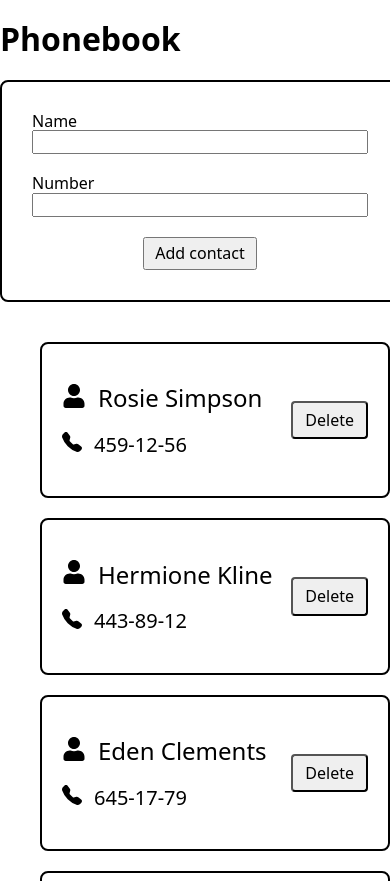
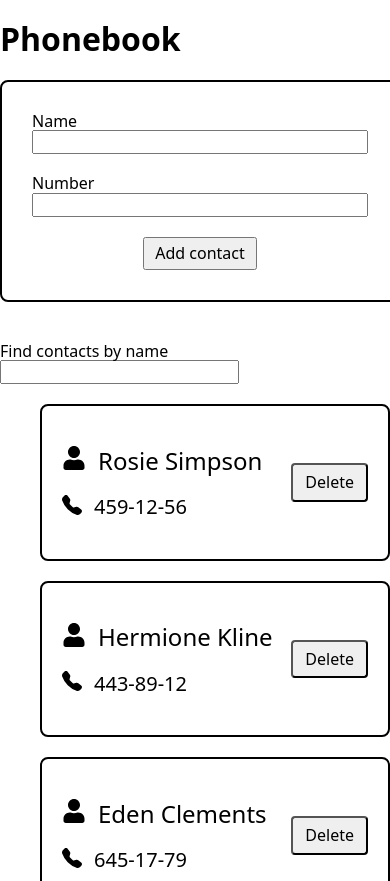
Before and after one commit to andriiyakymiv/goit-react-hw-03, a React (Vite) app: page / in a window 390 px wide. Shown: the top 881 px of the page. Built offline with nearby package versions, Linux system fonts and the light colour scheme.

Commit message:
Added a component (SearchBox) for searching contacts in the phone book and its style

```diff
--- a/src/App.jsx
+++ b/src/App.jsx
@@ -6,6 +6,7 @@ import ContactForm from './components/ContactForm/ContactForm';
 
 import './App.css';
 import ContactList from './components/ContactList/ContactList';
+import SearchBox from './components/SearchBox/SearchBox';
 
 function App() {
   const [searchValue, setSearchValue] = useState('');
@@ -29,6 +30,7 @@ function App() {
     <>
       <h1>Phonebook</h1>
       <ContactForm addContact={addContact} />
+      <SearchBox handleChange={handleChange} value={searchValue} />
       <ContactList contacts={filteredContacts} handleDelete={handleDelete} />
     </>
   );
--- a/src/components/SearchBox/SearchBox.jsx
+++ b/src/components/SearchBox/SearchBox.jsx
@@ -0,0 +1,16 @@
+import { useId } from 'react';
+
+import style from './SearchBox.module.css';
+
+const SearchBox = ({ handleChange, value }) => {
+  const searchId = useId();
+
+  return (
+    <label htmlFor={searchId}>
+      Find contacts by name
+      <input className={style.input} onChange={handleChange} value={value} type="text" name="search" id={searchId} />
+    </label>
+  );
+};
+
+export default SearchBox;
--- a/src/components/SearchBox/SearchBox.module.css
+++ b/src/components/SearchBox/SearchBox.module.css
@@ -0,0 +1,5 @@
+.input {
+    display: block;
+    margin-bottom: 20px;
+    outline: none;
+}
```
